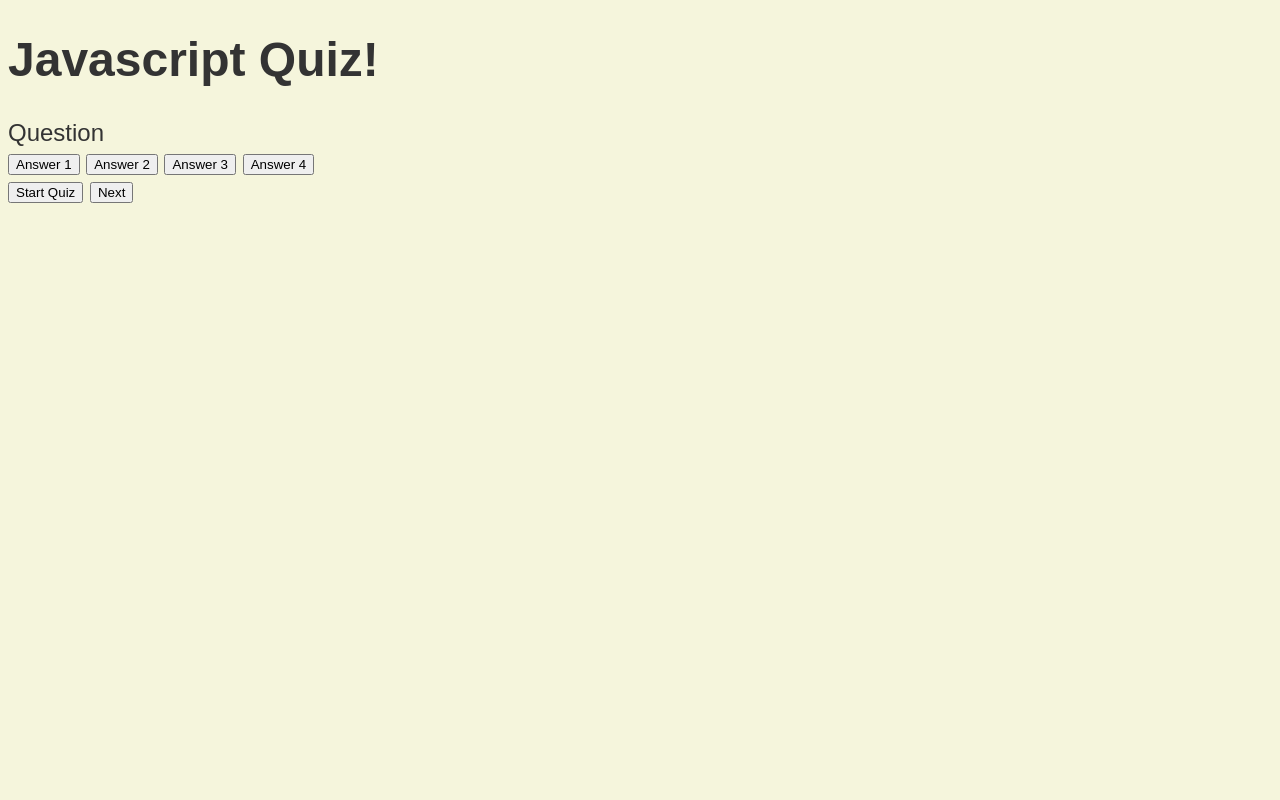
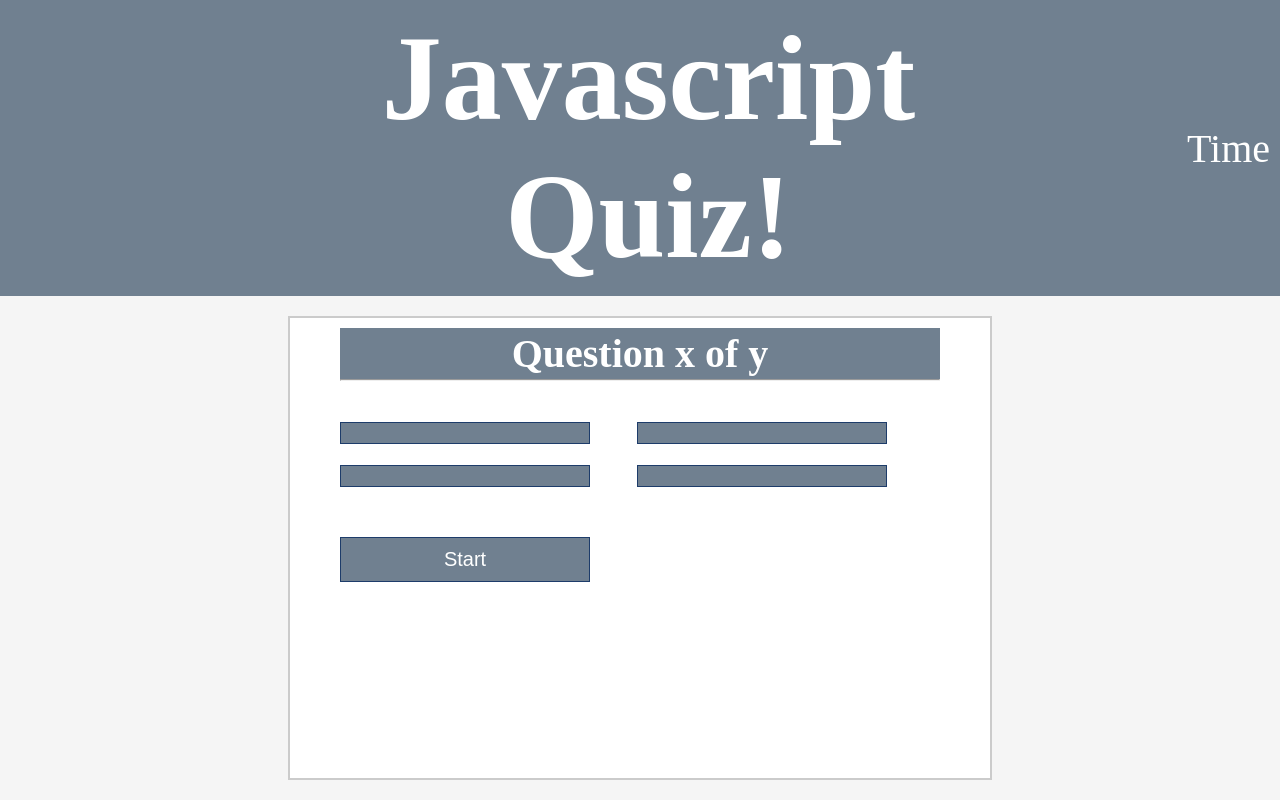
Before and after one commit to AJFree458/opus4_js_basics_quiz, a plain HTML site: page index.html in a window 1280 px wide. Drawn offline with Linux system fonts and the light colour scheme.

Commit message:
HTML and CSS change

```diff
--- a/assets/css/styles.css
+++ b/assets/css/styles.css
@@ -1,6 +1,100 @@
+* {
+    margin: 0;
+    padding: 0;
+}
 body {
     font-size: 24px;
     font-family: sans-serif;
     color: #333333;
-    background-color: beige;
+    background-color: whitesmoke;
 }
+
+header {
+    font-family: "sans-serif";
+    background-color: slategray;
+    font-size: 60px;
+    color: #ffffff;
+    padding: 10px;
+    margin-bottom: 20px;
+    display: flex;
+    align-items: center;
+    justify-content: center;
+}
+
+h1 {
+    text-align: center;
+    margin-left: 300px;
+}
+
+.timer {
+    margin-left: 200px;
+    font-size: 40px;
+}
+
+.grid {
+    width: 600px;
+    height: 400px;
+    margin: 0 auto;
+    background-color: #fff;
+    padding: 10px 50px 50px 50px;
+    border: 2px solid #cbcbcb;
+
+}
+
+.grid h2 {
+    font-family: "sans-serif";
+    background-color: slategray;
+    font-size: 40px;
+    text-align: center;
+    color: #ffffff;
+    padding: 2px 0px;
+}
+
+#score {
+    color: #01BBFF;
+    text-align: center;
+    font-size: 30px;
+}
+
+.grid #question {
+    font-family: "monospace";
+    font-size: 30px;
+    color: #333333;
+}
+
+.buttons {
+    margin-top: 30px;
+}
+.start-button {
+    margin-top: 30px;
+}
+#btn0,
+#btn1,
+#btn2,
+#btn3,
+#start-btn {
+    background-color: slategray;
+    width: 250px;
+    font-size: 20px;
+    color: #fff;
+    border: 1px solid #1D3C6A;
+    margin: 10px 40px 10px 0px;
+    padding: 10px 10px;
+}
+
+#btn0:hover,
+#btn1:hover,
+#btn2:hover,
+#btn3:hover,
+#start-btn:hover {
+    cursor: pointer;
+    background-color: #01BBFF;
+}
+
+#btn0:focus,
+#btn1:focus,
+#btn2:focus,
+#btn3:focus,
+#start-btn:focus {
+    outline: 0;
+}
--- a/index.html
+++ b/index.html
@@ -11,26 +11,30 @@
     <header>
 
         <h1>Javascript Quiz!</h1>
+        <div class="timer"><span id="time">Time</span></div>
 
     </header>
-    <div class="container">
-        <div id="quiz" class="hide">
-            <div id="question">Question</div>
-            <div id="answer-btns" class="btn-grid">
-                <button class="btn">Answer 1</button>
-                <button class="btn">Answer 2</button>
-                <button class="btn">Answer 3</button>
-                <button class="btn">Answer 4</button>
+    <div class="grid">
+        <div id="quiz">
+            <h2 id="progress">Question x of y</h2>
+            <hr style="margin-bottom: 20px">
+
+            <p id="question"></p>
+
+            <div class="buttons">
+                <button id="btn0"><span id="choice0"></span></button>
+                <button id="btn1"><span id="choice1"></span></button>
+                <button id="btn2"><span id="choice2"></span></button>
+                <button id="btn3"><span id="choice3"></span></button>
             </div>
+
+            <div class="start-button">
+                <button id="start-btn"><span id="start">Start</span></button>
+            </div>
+
         </div>
-        <div>
-            <button id="start-btn" class="start-btn btn">Start Quiz</button>
-            <button id="next-btn" class="next-btn btn hide">Next</button>
-        </div>
-        <div id="results"></div>
-
     </div>
 
-    <script src="script.js"></script>
+    <script src="assets/javascript/script.js"></script>
 </body>
 </html>
```
